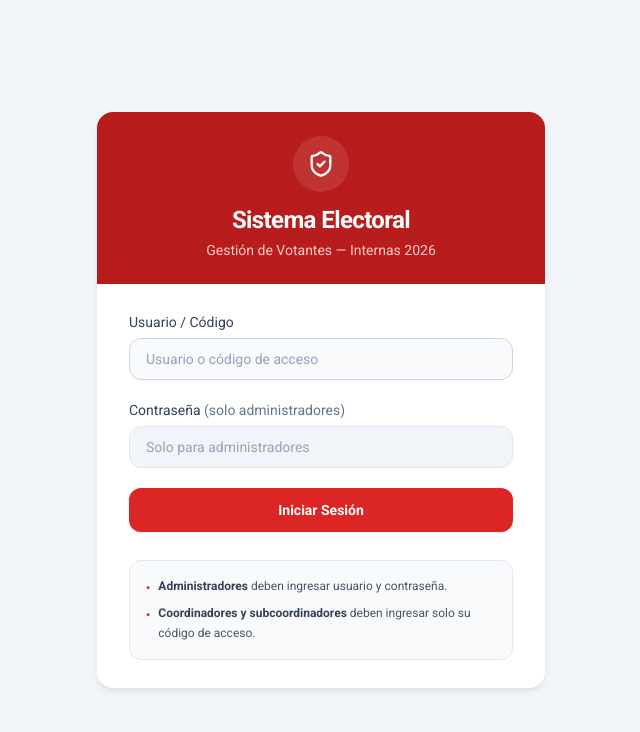
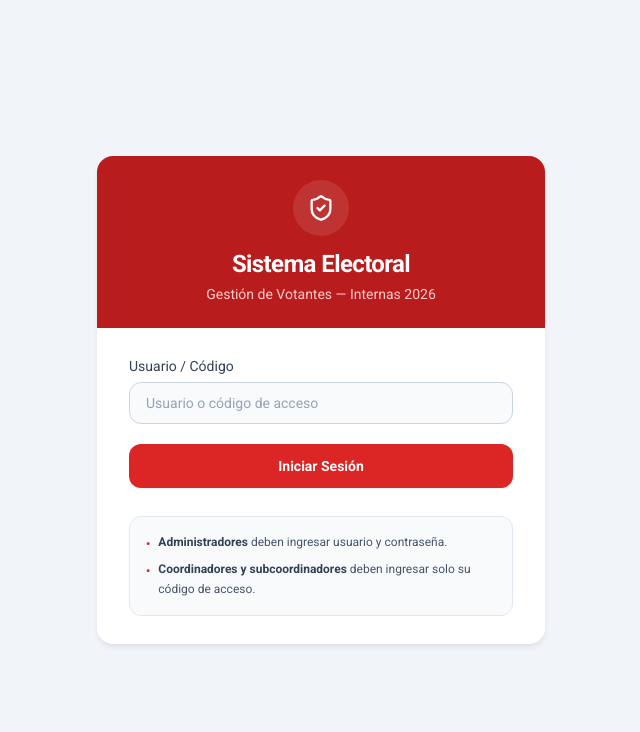
Before and after one commit to denisramosesti-ung/sistema-electoral, a React (Vite) app: page / in a window 1280 px wide. Shown: the top 732 px of the page, without its empty margins (319-959 px from the left). Built offline with nearby package versions, Linux system fonts and the light colour scheme; no server answers.

Commit message:
feat: enhance password field with conditional rendering
Improve admin verification and add debug logs; render
password field only for admin users.

```diff
--- a/src/App.jsx
+++ b/src/App.jsx
@@ -32,10 +32,11 @@ const App = () => {
 
   // ======================= VERIFICACIÓN ADMIN EN TIEMPO REAL =======================
   useEffect(() => {
-    const username = loginUsername.trim();
+    const username = loginUsername.trim().toLowerCase();
 
     if (!username) {
       setIsAdmin(false);
+      console.log("[v0] isAdminUser:", false, "(no username)");
       return;
     }
 
@@ -46,17 +47,16 @@ const App = () => {
         const { data, error } = await supabase
           .from("usuarios_admin")
           .select("id")
-          .eq("username", username)
+          .ilike("username", username)
           .maybeSingle();
 
-        if (!error && data) {
-          setIsAdmin(true);
-        } else {
-          setIsAdmin(false);
-        }
+        const isAdminUser = !error && !!data;
+        setIsAdmin(isAdminUser);
+        console.log("[v0] isAdminUser:", isAdminUser, "for username:", username);
       } catch (err) {
         console.error("[v0] Error checking admin:", err);
         setIsAdmin(false);
+        console.log("[v0] isAdminUser:", false, "(error)");
       } finally {
         setCheckingAdmin(false);
       }
@@ -276,13 +276,14 @@ const App = () => {
               />
             </div>
 
-            {/* Contraseña - habilitada dinámicamente para admins */}
+            {/* Contraseña - visible SOLO para admins */}
+            {isAdmin && (
               <div>
                 <label
                   htmlFor="loginPass"
                   className="block text-sm font-medium text-slate-700 mb-1.5"
                 >
-                Contraseña {!isAdmin && <span className="text-slate-500 font-normal">(solo administradores)</span>}
+                  Contraseña
                 </label>
                 <div className="relative">
                   <input
@@ -291,16 +292,10 @@ const App = () => {
                     value={loginPass}
                     onChange={(e) => setLoginPass(e.target.value)}
                     onKeyDown={handleKeyDown}
-                  disabled={!isAdmin}
-                  className={`w-full px-4 py-2.5 pr-11 text-sm border rounded-xl focus:outline-none focus:ring-2 focus:ring-brand-500 focus:border-transparent placeholder-slate-400 ${
-                    isAdmin
-                      ? "bg-slate-50 border-slate-300"
-                      : "bg-slate-100 border-slate-200 text-slate-400 cursor-not-allowed"
-                  }`}
-                  placeholder={isAdmin ? "Ingrese contraseña" : "Solo para administradores"}
+                    className="w-full px-4 py-2.5 pr-11 text-sm border border-slate-300 rounded-xl focus:outline-none focus:ring-2 focus:ring-brand-500 focus:border-transparent bg-slate-50 placeholder-slate-400"
+                    placeholder="Ingrese contraseña"
                     autoComplete="current-password"
                   />
-                {isAdmin && (
                   <button
                     type="button"
                     onClick={() => setShowPass((v) => !v)}
@@ -313,9 +308,9 @@ const App = () => {
                       <Eye className="w-4 h-4" />
                     )}
                   </button>
-                )}
                 </div>
               </div>
+            )}
 
             {/* Submit */}
             <button
```
Lines whose indentation alone changed are shown as unchanged.
